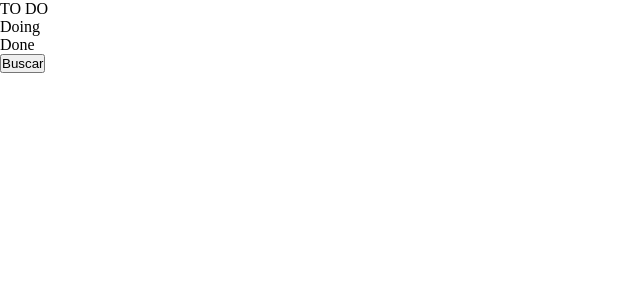
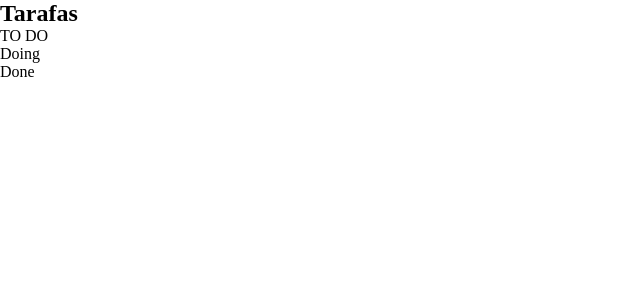
Before and after one commit to Levirroh/learning_react_node, a React (Create React App) app in the folder to-do-list/: page / in a window 1280 px wide. Shown: the top 300 px of the page, without its empty margins (0-640 px from the left). Built offline with nearby package versions, Linux system fonts and the light colour scheme; the HTML template or start-up script is replaced by a standard one.

Commit message:
feat: added header to app

```diff
--- a/to-do-list/src/App.js
+++ b/to-do-list/src/App.js
@@ -1,7 +1,7 @@
 import React, { useEffect, useState } from 'react';
 import './index.css';
 import Tasks from "./components/Tasks";
-
+import Header from "./components/Header";
 
 function App() {
   const [tasks, setTasks] = useState([]);
@@ -33,12 +33,10 @@ function App() {
     getTasks();
   }, [setTasks])
 
-//      <Users users={users}/>
-
   return (
     <div className="App">
+      <Header />
       <Tasks tasks={tasks}/>
-      <button>Buscar</button>
     </div>
   );
 }
```
